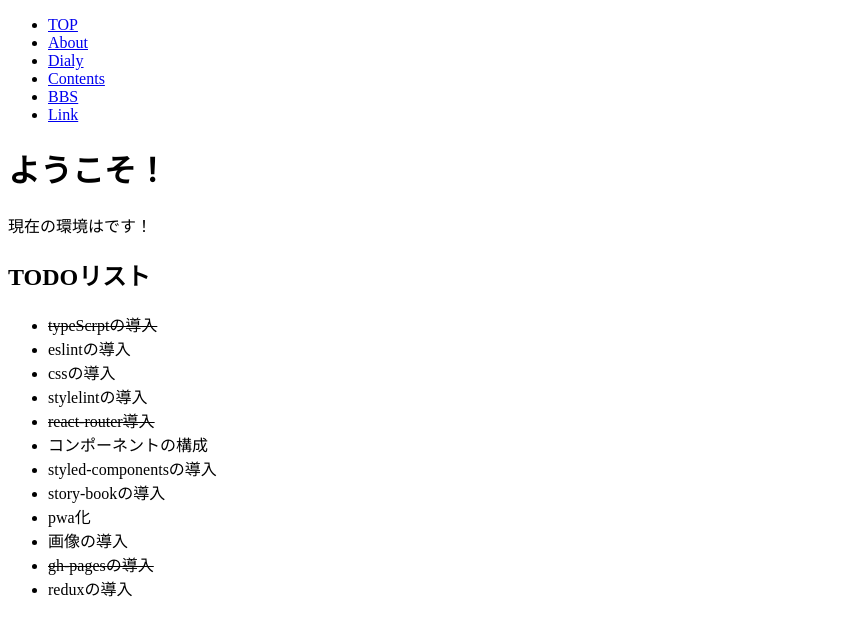
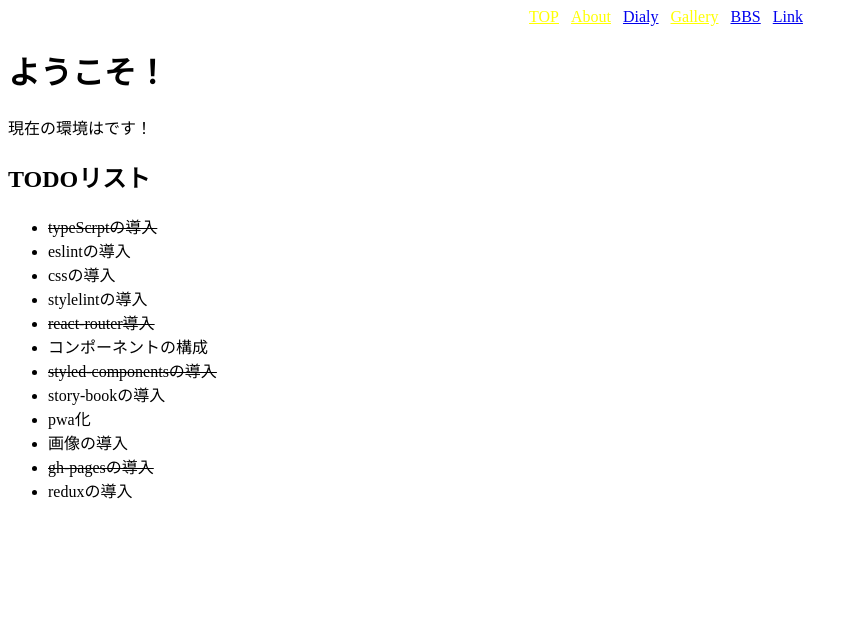
Before and after one commit to kasuyan/homepage, a React app: page / in a window 1280 px wide. Shown: the top 636 px of the page, without its empty margins (0-858 px from the left). Built offline with nearby package versions, Linux system fonts and the light colour scheme.

Commit message:
added gallery page

```diff
--- a/package.json
+++ b/package.json
@@ -25,6 +25,7 @@
     "react-dom": "^16.4.1",
     "react-router-dom": "^4.3.1",
     "source-map-loader": "^0.2.3",
+    "styled-components": "3.3.3",
     "typescript": "^2.9.2",
     "webpack": "^4.16.1",
     "webpack-cli": "^3.0.8",
@@ -33,8 +34,8 @@
   },
   "dependencies": {
     "@types/dotenv": "^4.0.3",
-    "@types/react-router-dom": "^4.3.0",
     "@types/react": "^16.4.7",
-    "@types/react-dom": "^16.0.6"
+    "@types/react-dom": "^16.0.6",
+    "@types/react-router-dom": "^4.3.0"
   }
 }
--- a/src/modules/core/components/App/app.tsx
+++ b/src/modules/core/components/App/app.tsx
@@ -1,39 +1,22 @@
 import * as React from "react";
 import { Switch } from "react-router";
+import styled from "styled-components";
 import { BrowserRouter, Route, Link } from "react-router-dom";
+import GlobalNav from "../../../core/components/designsystem/atoms/GlobalNav/index";
 import HomePage from "../../../home/components/homepage/index";
 import AboutPage from "../../../about/components/aboutpage/index";
+import GalleryPage from "../../../gallery/components/gallerypage/index";
 
 export default class App extends React.Component {
   render() {
     return (
       <BrowserRouter>
-        <div className="container">
-          <nav>
-            <ul>
-              <li>
-                <Link to="/">TOP</Link>
-              </li>
-              <li>
-                <Link to="/about">About</Link>
-              </li>
-              <li>
-                <a href="/dialy">Dialy</a>
-              </li>
-              <li>
-                <a href="/contents">Contents</a>
-              </li>
-              <li>
-                <a href="/bbs">BBS</a>
-              </li>
-              <li>
-                <a href="/link">Link</a>
-              </li>
-            </ul>
-          </nav>
+        <div>
+          <GlobalNav />
           <Switch>
             <Route exact path="/" component={HomePage} />
             <Route path="/about" component={AboutPage} />
+            <Route path="/gallery" component={GalleryPage} />
           </Switch>
         </div>
       </BrowserRouter>
--- a/src/modules/core/components/designsystem/atoms/GlobalNav/index.tsx
+++ b/src/modules/core/components/designsystem/atoms/GlobalNav/index.tsx
@@ -41,7 +41,7 @@ class GlobalNav extends React.Component {
             <a href="/dialy">Dialy</a>
           </ListItem>
           <ListItem>
-            <a href="/contents">Contents</a>
+            <ListItemLink to="/gallery">Gallery</ListItemLink>
           </ListItem>
           <ListItem>
             <a href="/bbs">BBS</a>
--- a/src/modules/core/components/designsystem/atoms/PageHeader/index.tsx
+++ b/src/modules/core/components/designsystem/atoms/PageHeader/index.tsx
@@ -1,5 +1,6 @@
 import * as React from "react";
 import { render } from "../../../../../../../node_modules/@types/react-dom";
+import styled from "styled-components";
 
 interface Props {
   children?: JSX.Element | string;
@@ -7,8 +8,13 @@ interface Props {
 
 class PageTitle extends React.Component<Props> {
   render() {
-    return <h1>{this.props.children}</h1>;
+    return <Title>{this.props.children}</Title>;
   }
 }
 
+const Title = styled.h1`
+  text-align: center;
+  color: #3498db;
+`;
+
 export default PageTitle;
--- /dev/null
+++ b/src/modules/gallery/components/gallerypage/index.tsx
@@ -0,0 +1,14 @@
+import * as React from "react";
+import PageTitle from "../../../core/components/designsystem/atoms/PageHeader/index";
+
+class GalleryPage extends React.Component {
+  render() {
+    return (
+      <section>
+        <PageTitle>ギャラリー</PageTitle>
+      </section>
+    );
+  }
+}
+
+export default GalleryPage;
--- a/src/modules/home/components/homepage/index.tsx
+++ b/src/modules/home/components/homepage/index.tsx
@@ -19,7 +19,9 @@ class HomePage extends React.Component {
             <s>react-router導入</s>
           </li>
           <li>コンポーネントの構成</li>
-          <li>styled-componentsの導入</li>
+          <li>
+            <s>styled-componentsの導入</s>
+          </li>
           <li>story-bookの導入</li>
           <li>pwa化</li>
           <li>画像の導入</li>
```
Also changed, not shown: webpack.config.js (+0 -7 lines), 4 other files (tests, documents, lock files or other folders).
